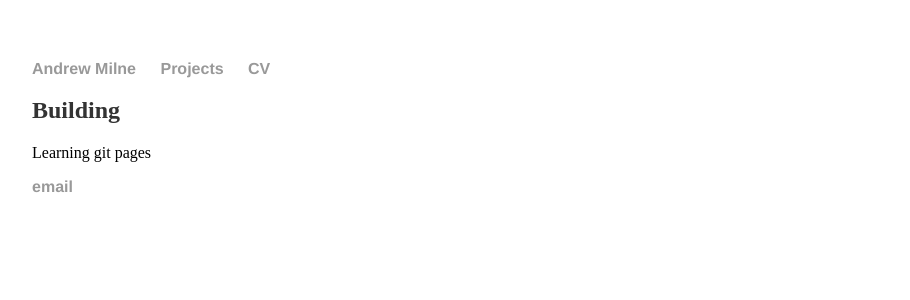
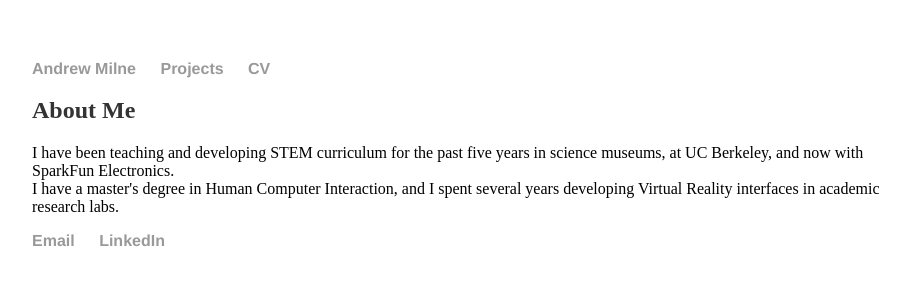
Before and after one commit to milnehouse/milnehouse.github.io, a Jekyll site: the page built from index.html, in a window 1280 px wide. Shown: the top 300 px of the page, without its empty margins (160-1070 px from the left). Built offline with Jekyll 4.4.1, drawn with Linux system fonts in a browser that asks for light colours.

Commit message:
text changes

```diff
--- a/_layouts/default.html
+++ b/_layouts/default.html
@@ -10,7 +10,7 @@
 	    		<ul>
 	        		<li><a href="/">Andrew Milne</a></li>
 	        		<li><a href="/blog">Projects</a></li>
-							<li><a href="/cv">CV</a></li>
+							<li><a href="https://www.linkedin.com/in/apmilne/">CV</a></li>
 	    		</ul>
 			</nav>
 			<div class="container">
@@ -20,8 +20,9 @@
 			</div><!-- /.container -->
 			<footer>
 	    		<ul>
-	        		<li><a href="mailto:milnehouse@gmail.com">email</a></li>
-				</ul>
+	        		<li><a href="mailto:milnehouse@gmail.com">Email</a></li>
+							<li><a href="https://www.linkedin.com/in/apmilne/">LinkedIn</a></li>
+					</ul>
 			</footer>
 		</body>
 	</html>
--- a/index.html
+++ b/index.html
@@ -3,6 +3,7 @@ layout: default
 title: Andrew Milne
 ---
 <div class="blurb">
-	<h1>Building</h1>
-	<p>Learning git pages</p>
+	<h1>About Me</h1>
+	<p>I have been teaching and developing STEM curriculum for the past five years in science museums, at UC Berkeley, and now with SparkFun Electronics. </br>
+		I have a master's degree in Human Computer Interaction, and I spent several years developing Virtual Reality interfaces in academic research labs.</p>
 </div><!-- /.blurb -->
```
